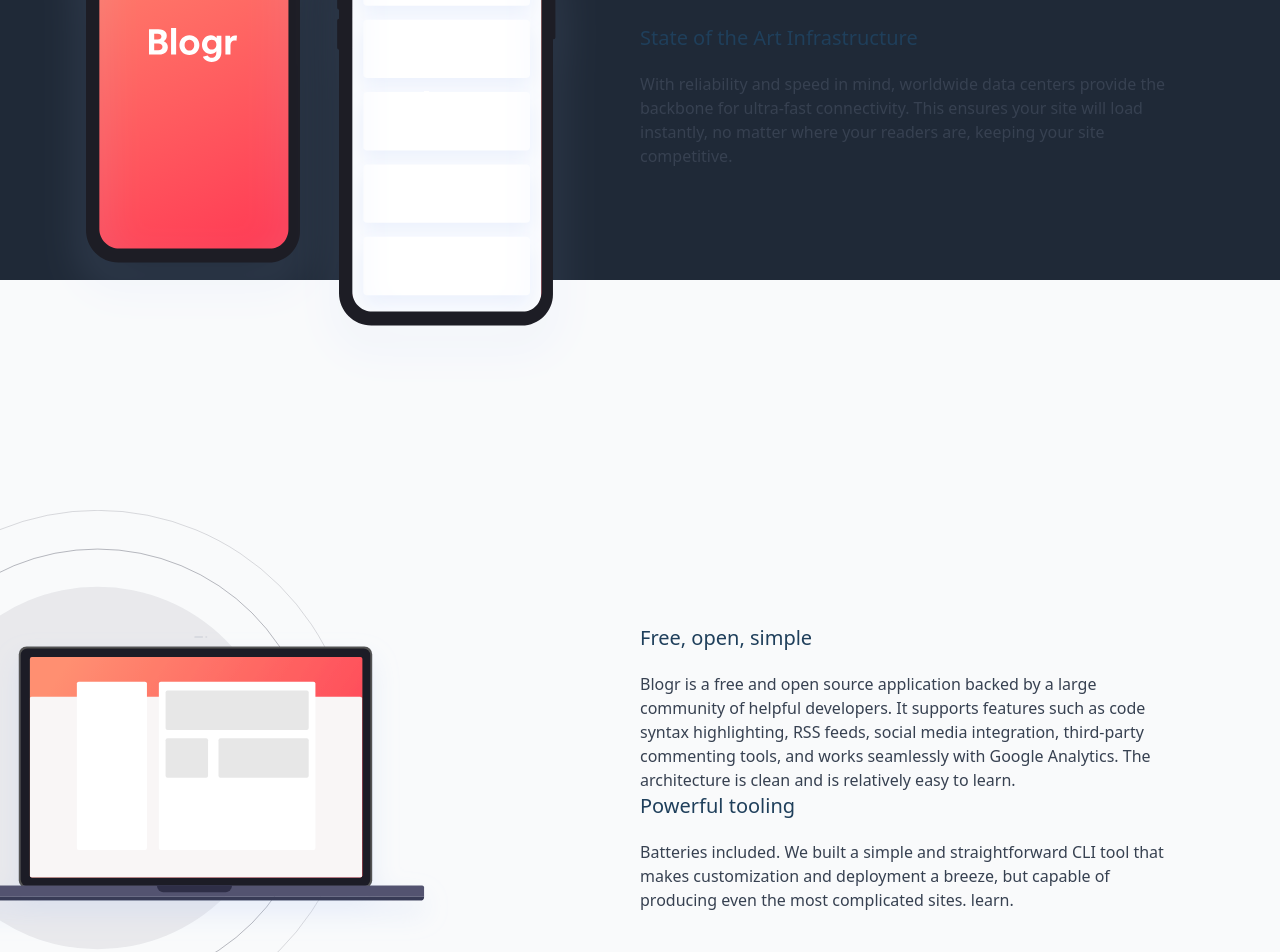
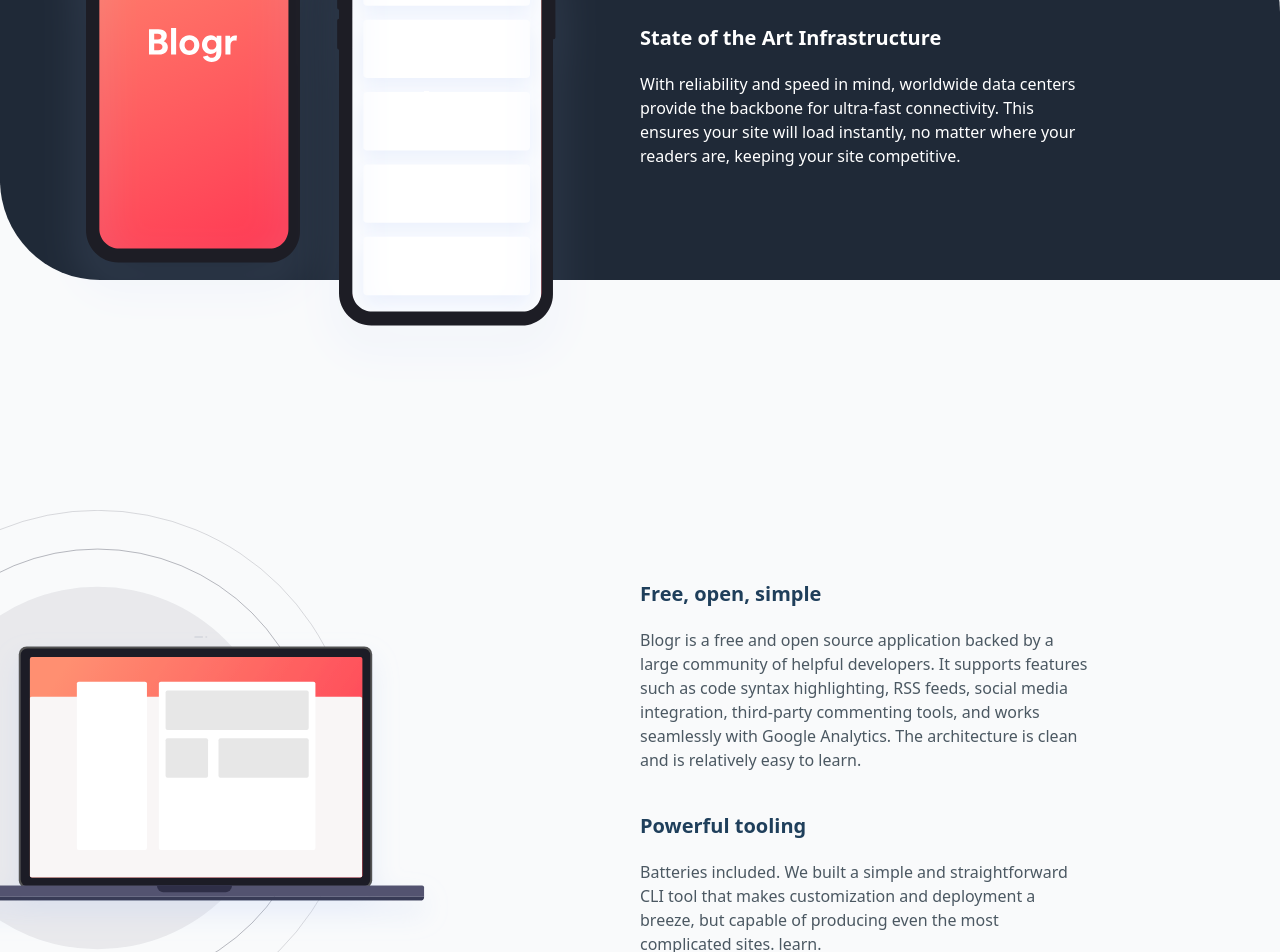
Before and after one commit to radoRandriamahandry/vue-ui-component, a Vue app: page /blogr in a window 1280 px wide. Shown: the part 1848-2800 px from the top of the page. Built offline with nearby package versions, Linux system fonts and the light colour scheme; a web font is replaced by a local one.

Commit message:
feat: make the Paragraphe component dynamic - change white the background (props) value

```diff
--- a/src/components/blogr/layouts/Paragraphe.vue
+++ b/src/components/blogr/layouts/Paragraphe.vue
@@ -1,10 +1,37 @@
 <template>
   <div class="pr-28">
-    <h3 class="text-xl text-blogr-primary-blue">
+    <h3
+      class="text-xl font-semibold"
+      :class="[
+        background == 'light' ? 'text-blogr-primary-blue' : 'text-white',
+      ]"
+    >
       <slot name="title"></slot>
     </h3>
-    <p class="mt-5">
+    <p
+      class="mt-5"
+      :class="[
+        background == 'light'
+          ? 'text-blogr-neutral-dark-gray-blue'
+          : 'text-white',
+      ]"
+    >
       <slot name="content"></slot>
     </p>
   </div>
 </template>
+
+<script>
+export default {
+  props: {
+    background: {
+      type: String,
+      default: "light",
+      required: false,
+      validator: (value) => {
+        return ["light", "dark"].indexOf(value) !== -1
+      },
+    },
+  },
+}
+</script>
--- a/src/views/LPageBlogr.vue
+++ b/src/views/LPageBlogr.vue
@@ -11,7 +11,7 @@
       <template #left>
         <div class="grid grid-cols-4">
           <div class="col-start-2 col-end-5">
-            <Paragraphe>
+            <Paragraphe background="light">
               <template #title> Introducing an extensible editor </template>
               <template #content>
                 Blogr features an exceedingly intuitive interface which lets you
@@ -23,7 +23,7 @@
               </template>
             </Paragraphe>
             <div class="mt-14">
-              <Paragraphe>
+              <Paragraphe background="light">
                 <template #title> Introducing an extensible editor </template>
                 <template #content>
                   Flexible content management enables users to easily move
@@ -43,16 +43,13 @@
             src="/src/assets/LPageBlogr/illustration-editor-desktop.svg"
             alt=""
           />
-          <!-- <img
-            class="absolute -top-1/2"
-            src="/src/assets/LPageBlogr/illustration-editor-desktop.svg"
-            alt=""
-          /> -->
         </div>
       </template>
     </SectionWithTwoColumn>
     <!-- Second section -->
-    <SectionWithTwoColumn class="bg-gray-800 py-28">
+    <SectionWithTwoColumn
+      class="bg-gray-800 rounded-tr-blogr rounded-bl-blogr py-28"
+    >
       <template #left>
         <!-- <div class="relative flex items-center w-full h-full">
           <img
@@ -70,15 +67,17 @@
         </div>
       </template>
       <template #right>
-        <Paragraphe>
+        <div class="pr-20">
+          <Paragraphe background="dark">
             <template #title> State of the Art Infrastructure </template>
             <template #content>
               With reliability and speed in mind, worldwide data centers provide
               the backbone for ultra-fast connectivity. This ensures your site
-            will load instantly, no matter where your readers are, keeping your
-            site competitive.
+              will load instantly, no matter where your readers are, keeping
+              your site competitive.
             </template>
           </Paragraphe>
+        </div>
       </template>
     </SectionWithTwoColumn>
     <!-- Third section -->
@@ -93,25 +92,29 @@
         </div>
       </template>
       <template #right>
-        <Paragraphe>
+        <div class="pr-20">
+          <Paragraphe background="light">
             <template #title>Free, open, simple</template>
-          <template #content
-            >Blogr is a free and open source application backed by a large
+            <template #content>
+              Blogr is a free and open source application backed by a large
               community of helpful developers. It supports features such as code
               syntax highlighting, RSS feeds, social media integration,
               third-party commenting tools, and works seamlessly with Google
               Analytics. The architecture is clean and is relatively easy to
-            learn.</template
-          >
+              learn.
+            </template>
           </Paragraphe>
-        <Paragraphe>
+        </div>
+        <div class="pr-20 mt-10">
+          <Paragraphe background="light">
             <template #title>Powerful tooling</template>
-          <template #content
-            >Batteries included. We built a simple and straightforward CLI tool
+            <template #content>
+              Batteries included. We built a simple and straightforward CLI tool
               that makes customization and deployment a breeze, but capable of
-            producing even the most complicated sites. learn.</template
-          >
+              producing even the most complicated sites. learn.
+            </template>
           </Paragraphe>
+        </div>
       </template>
     </SectionWithTwoColumn>
   </div>
--- a/tailwind.config.js
+++ b/tailwind.config.js
@@ -39,7 +39,7 @@ module.exports = {
       },
 
       borderRadius: {
-        blogr: "150px",
+        blogr: "100px",
       },
     },
   },
```
Lines whose indentation alone changed are shown as unchanged.
